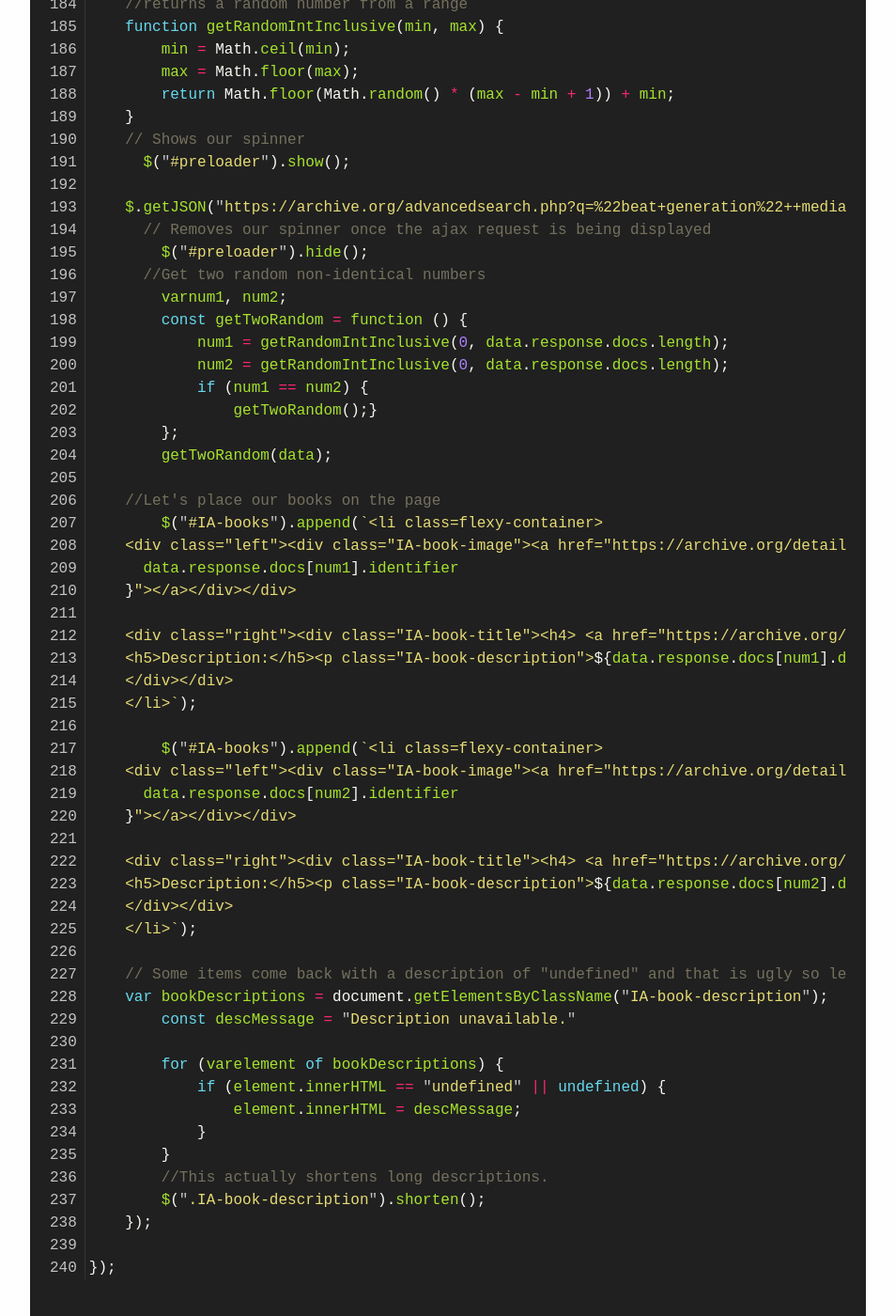
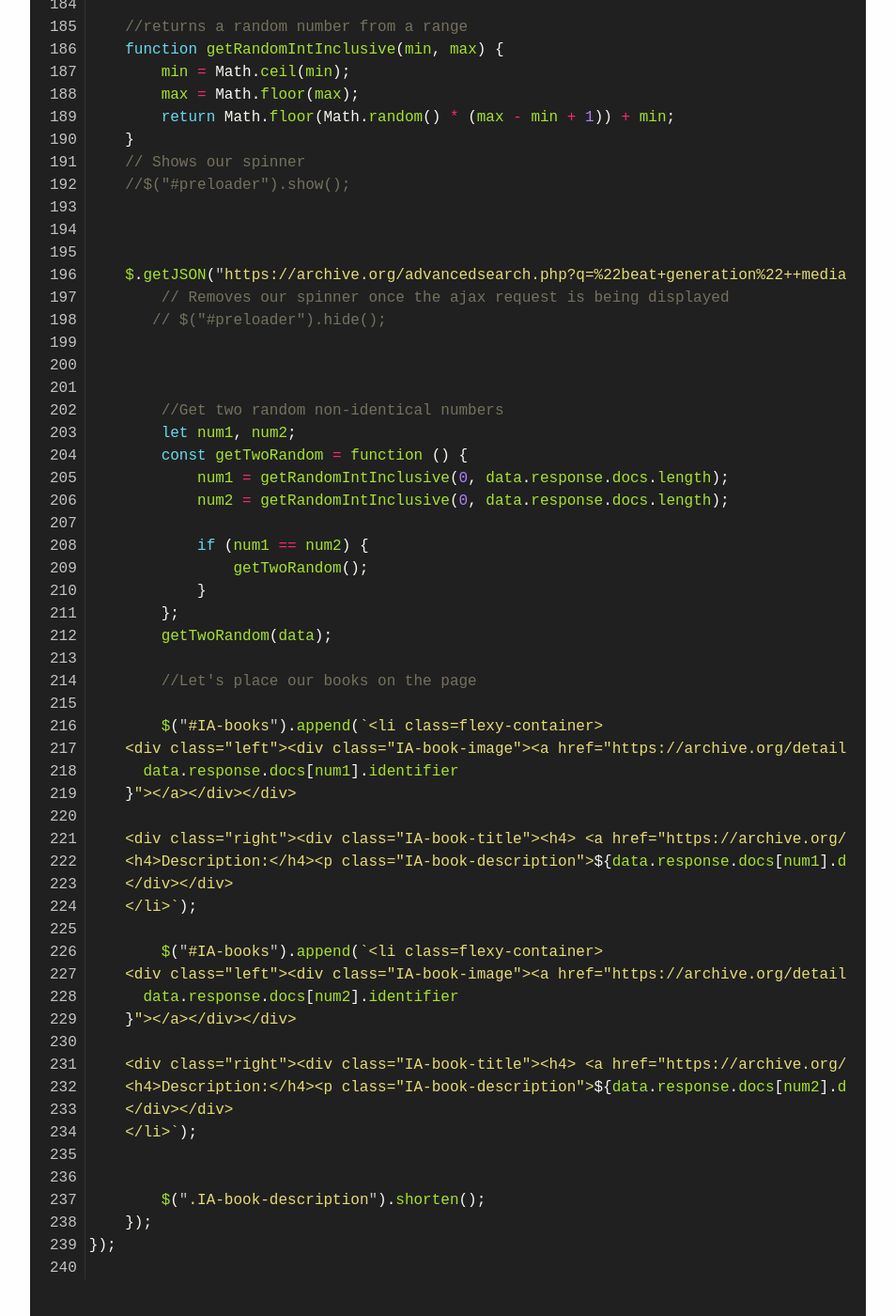
Before and after one commit to BradCoffield/APIs-for-librarians, a Jekyll site: the page built from _archivedotorg/texts-by-keyword.md, in a window 1280 px wide and 1400 px high, scrolled down 7301 px. Shown: the whole window at 94% size, without its empty margins (163-1116 px from the left). Built offline with Jekyll 4.4.1, drawn with Linux system fonts in a browser that asks for light colours; some of the changed text lies outside the part shown.

```diff
--- a/_archivedotorg/texts-by-keyword.md
+++ b/_archivedotorg/texts-by-keyword.md
@@ -38,9 +38,9 @@ can modify the number of characters that are permitted to be displayed.
 
 {:.code-notes}
 
-* Basically just our spinny preloader (which isn't essential) and the blank
-  `<ul>` our JS will work with. {% highlight html linenos %}
-  <img src="/assets/img/Eclipse.gif" alt="" id="preloader">
+* Just the empty `<ul>` our JS will work with.
+{% highlight html linenos %}
+
   <ul id="IA-books"></ul> {% endhighlight %}
 
 #### CSS
@@ -76,18 +76,17 @@ underline gray;color:#333;}
 ##### The code itself:
 
 {% highlight javascript linenos %}
-$(document).ready(function() {
-/\*
 
-* jQuery Shorten plugin 1.1.0
-*
-* Copyright (c) 2014 Viral Patel
-* http://viralpatel.net
-*
-* Licensed under the MIT license:
-* http://www.opensource.org/licenses/mit-license.php
-  \*/
-
+$(document).ready(function () {
+    /*
+     * jQuery Shorten plugin 1.1.0
+     *
+     * Copyright (c) 2014 Viral Patel
+     * http://viralpatel.net
+     *
+     * Licensed under the MIT license:
+     *   http://www.opensource.org/licenses/mit-license.php
+     */
 
     /*
      ** updated by Jeff Richardson
@@ -257,7 +256,10 @@ $(document).ready(function() {
                     $this.html(html);
                     $this.find(".allcontent").hide(); // Hide all text
                     $(".shortcontent p:last", $this).css("margin-bottom", 0); //Remove bottom margin on last paragraph as it's likely shortened
-                } }); }; })(jQuery);
+                }
+            });
+        };
+    })(jQuery);
 
     //returns a random number from a range
     function getRandomIntInclusive(min, max) {
@@ -266,29 +268,37 @@ $(document).ready(function() {
         return Math.floor(Math.random() * (max - min + 1)) + min;
     }
     // Shows our spinner
-      $("#preloader").show();
+    //$("#preloader").show();
+
+
 
     $.getJSON("https://archive.org/advancedsearch.php?q=%22beat+generation%22++mediatype%3Atexts&fl%5B%5D=creator&fl%5B%5D=description&fl%5B%5D=identifier&fl%5B%5D=publisher&fl%5B%5D=title&sort%5B%5D=&sort%5B%5D=&sort%5B%5D=&rows=500&page=1&output=json&callback=?", function (data) {
-      // Removes our spinner once the ajax request is being displayed
-        $("#preloader").hide();
-      //Get two random non-identical numbers
-        varnum1, num2;
+        // Removes our spinner once the ajax request is being displayed
+       // $("#preloader").hide();
+
+
+
+        //Get two random non-identical numbers
+        let num1, num2;
         const getTwoRandom = function () {
             num1 = getRandomIntInclusive(0, data.response.docs.length);
             num2 = getRandomIntInclusive(0, data.response.docs.length);
+
             if (num1 == num2) {
-                getTwoRandom();}
+                getTwoRandom();
+            }
         };
         getTwoRandom(data);
 
-    //Let's place our books on the page
+        //Let's place our books on the page
+
         $("#IA-books").append(`<li class=flexy-container>
     <div class="left"><div class="IA-book-image"><a href="https://archive.org/details/${data.response.docs[num1].identifier}"><img src="https://archive.org/services/img/${
       data.response.docs[num1].identifier
     }"></a></div></div>
 
     <div class="right"><div class="IA-book-title"><h4> <a href="https://archive.org/details/${data.response.docs[num1].identifier}"> ${data.response.docs[num1].title}</a></h4>
-    <h5>Description:</h5><p class="IA-book-description">${data.response.docs[num1].description}</p>
+    <h4>Description:</h4><p class="IA-book-description">${data.response.docs[num1].description}</p>
     </div></div>
     </li>`);
 
@@ -298,21 +308,12 @@ $(document).ready(function() {
     }"></a></div></div>
 
     <div class="right"><div class="IA-book-title"><h4> <a href="https://archive.org/details/${data.response.docs[num1].identifier}"> ${data.response.docs[num2].title}</a></h4>
-    <h5>Description:</h5><p class="IA-book-description">${data.response.docs[num2].description}</p>
+    <h4>Description:</h4><p class="IA-book-description">${data.response.docs[num2].description}</p>
     </div></div>
     </li>`);
 
-    // Some items come back with a description of "undefined" and that is ugly so let's check for that and change it if it tries any funny business.
-    var bookDescriptions = document.getElementsByClassName("IA-book-description");
-        const descMessage = "Description unavailable."
 
-        for (varelement of bookDescriptions) {
-            if (element.innerHTML == "undefined" || undefined) {
-                element.innerHTML = descMessage;
-            }
-        }
-        //This actually shortens long descriptions.
         $(".IA-book-description").shorten();
     });
-
-}); {% endhighlight %}
+});
+  {% endhighlight %}
```
